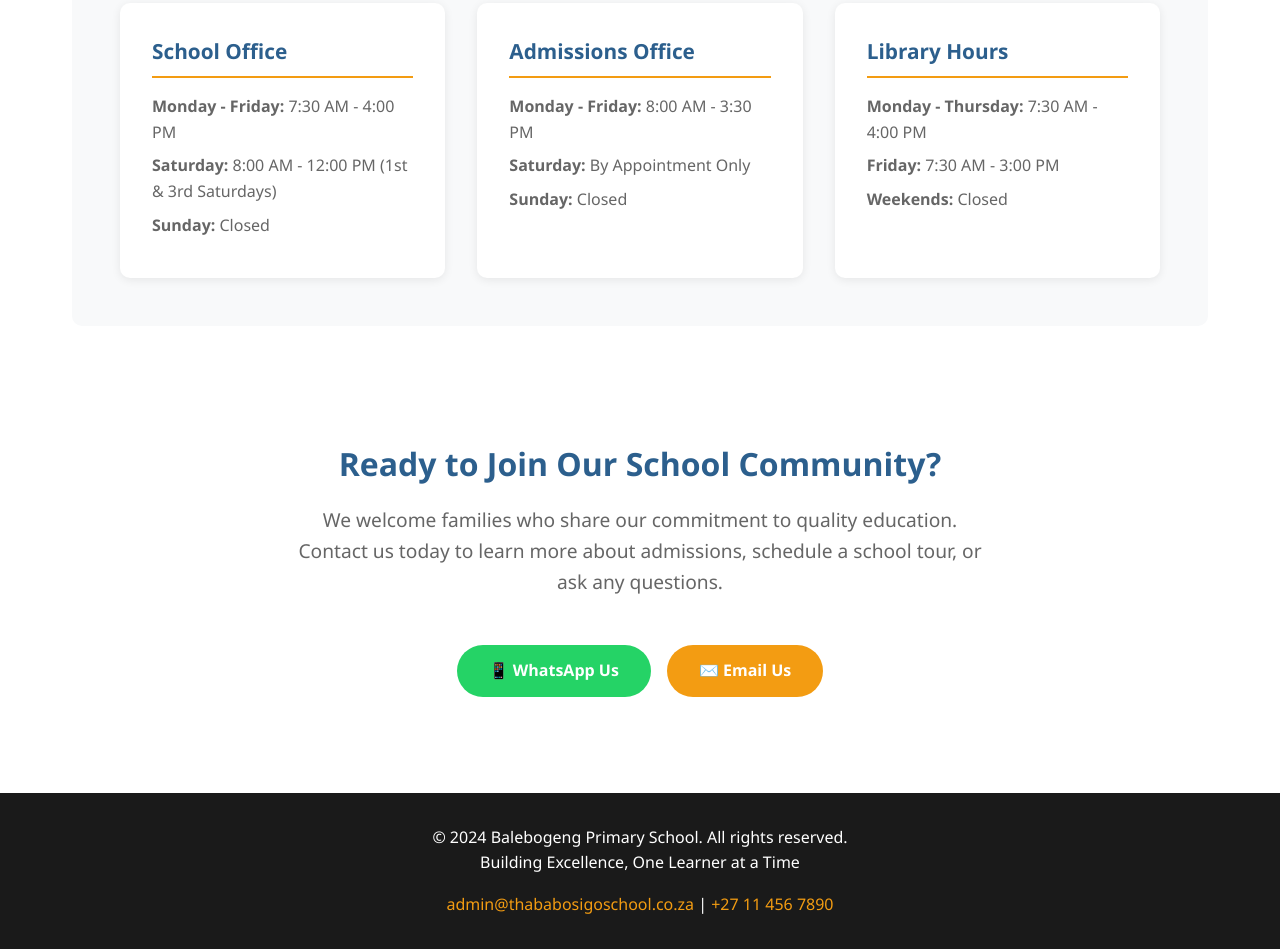
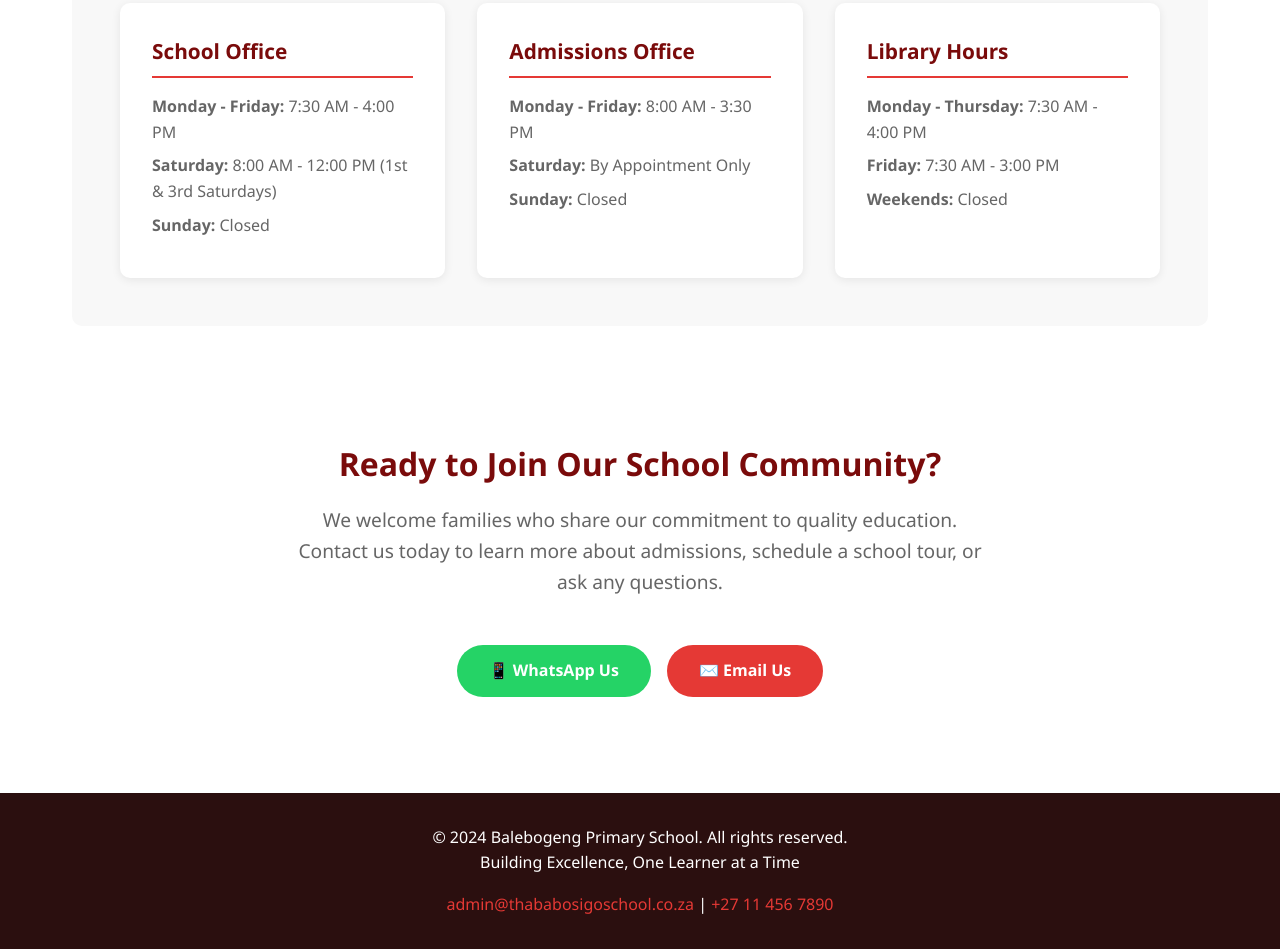
Before and after one commit to Kobe-1416/publicEd, a plain HTML site: page Github Website/Simple Website/HTML/school-contact-page.html in a window 1280 px wide. Shown: the part 2136-3085 px from the top of the page. Drawn offline with Linux system fonts and the light colour scheme.

Commit message:
Update styles_contact.css

```diff
--- a/Github Website/Simple Website/CSS/styles_contact.css
+++ b/Github Website/Simple Website/CSS/styles_contact.css
@@ -4,13 +4,25 @@
     box-sizing: border-box;
 }
 
-:root {
+/* :root {
     --primary: #2c5f8d;
     --secondary: #4a90c8;
     --accent: #f39c12;
     --dark: #1a1a1a;
     --light: #f8f9fa;
     --text: #333;
+} */
+
+:root {
+  --primary: #7a0b0b;    /* deep maroon — main brand color */
+  --secondary: #b71c1c;  /* strong red for emphasis */
+  --accent: #e53935;     /* brighter red for accents/buttons */
+  --success: #059669;    /* kept original green (changeable on request) */
+  --dark: #2b0f0f;       /* very dark maroon for text/background */
+  --light: #f8f8f8;      /* near-white / very light grey */
+  --white: #ffffff;      /* pure white (school colour) */
+  --text: #3b1f1f;       /* dark muted maroon for readable text */
+  --border: #d1d5db;     /* soft grey for borders */
 }
 
 body {
@@ -408,4 +420,5 @@
     }
 
     }
+
 }
```
